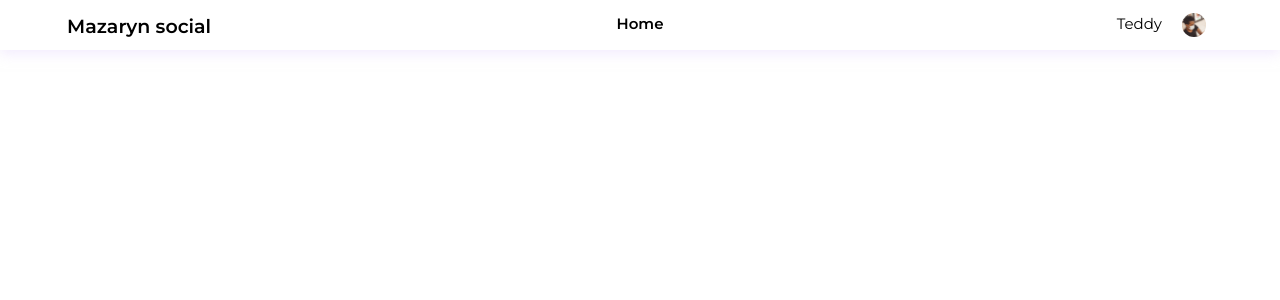
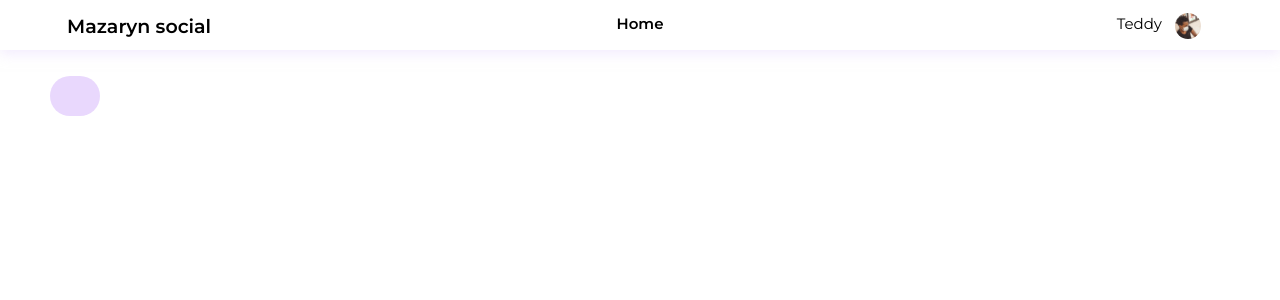
Before and after one commit to aiden77mori/mazaryn-frontend, a React (Create React App) app: page / in a window 1280 px wide. Shown: the top 300 px of the page. Built offline with nearby package versions, Linux system fonts and the light colour scheme.

Commit message:
set the header to fixed position & gave the left pane a few styles

```diff
--- a/src/App.css
+++ b/src/App.css
@@ -2,10 +2,6 @@
     font-family: 'Montserrat', sans-serif;
     height: 100vh;
     background-color: thistle;
-}
-
-#middlePane{
-    width: 100%;
 }
 
 /* .body{
--- a/src/components/header/header.css
+++ b/src/components/header/header.css
@@ -5,16 +5,20 @@
 */
 
 #header{
-    height:3.125rem;
+    height: 3.125rem;
+    width: 100%;
     display: flex;
     flex-direction: row;
     padding: .8rem 4.1875rem;
     justify-content: center;
     font-size: 0.9375rem;
-}
+    background-color: #fff;}
 
 #header{
     box-shadow: 0 4px 12px rgba(232, 217, 253, .5);
+    position: fixed;
+    top: 0;
+    z-index: 3;
 }
 
 #header > div{
@@ -38,7 +42,8 @@
 }
 
 #profile > img{
-    width: 10%;
+    width: 1.625rem;
+    height: 1.625rem;
 }
 
 #left{
--- a/src/components/left pane/LeftPane.css
+++ b/src/components/left pane/LeftPane.css
@@ -1,7 +1,6 @@
-/* .leftPane{
-    width: 350px;
-} */
-
 .leftPane{
-    display: none;
+    width: 29%;
+    height: 100%;
+    padding-top: 4.75rem;
+    margin: 0 3.125rem;
 }
--- a/src/components/left pane/LeftPane.js
+++ b/src/components/left pane/LeftPane.js
@@ -1,13 +1,11 @@
 import './LeftPane.css';
 import React from 'react';
-import Notifications from './notifications/Notifications'
-import FriendRequests from './friend requests/FriendRequests';
+import Search from './search/Search.js';
 
 function LeftPane(){
     return(
         <div className='leftPane'>
-            <Notifications />
-            <FriendRequests />
+            <Search />
         </div>
     );
 }
--- a/src/components/left pane/search/Search.css
+++ b/src/components/left pane/search/Search.css
@@ -10,8 +10,8 @@
     input search
 */
 .search{
-    height: 28px;
-    width: 60%;
+    height: 2.5rem;
+    max-width: 3.125rem;
     border-radius: 64px;
     padding-left: 10px;
     margin-right: 5%;
--- a/src/components/left pane/search/Search.js
+++ b/src/components/left pane/search/Search.js
@@ -5,7 +5,7 @@ import SearchIcon from '@material-ui/icons/Search';
 function Search(){
     return(
         <div className='search'>
-            <input className='searchInput' placeholder={'Search'}/>
+            <input className='searchInput' placeholder={''}/>
             <SearchIcon />
         </div>
     );
--- a/src/components/view/view.js
+++ b/src/components/view/view.js
@@ -1,11 +1,13 @@
 import React from 'react';
 import './view.css';
 import Header from '../header/Header';
+import LeftPane from '../left pane/LeftPane';
 
 function view(){
     return(
         <div id='view'>
             <Header />
+            <LeftPane />
         </div>
     )
 }
```
Also changed, not shown: 1 other file (tests, documents, lock files or other folders).
